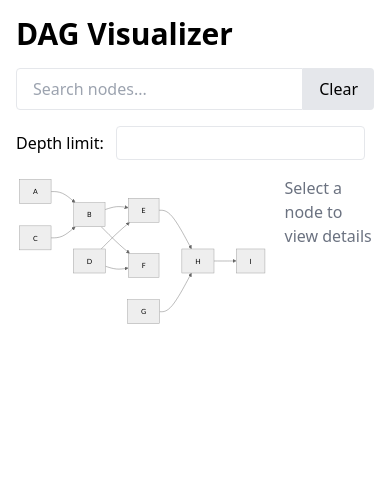
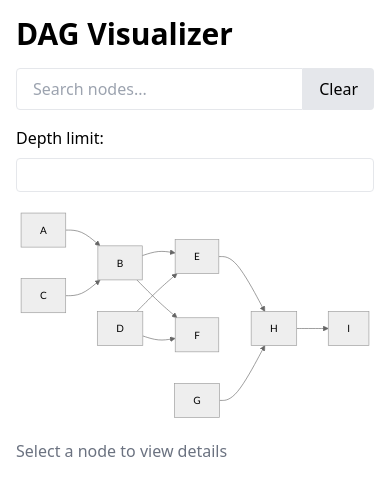
Before and after one commit to danieloi/fluffy-octo-goggles, a SvelteKit app: page / in a window 390 px wide. Shown: the top 496 px of the page. Built offline with nearby package versions, Linux system fonts and the light colour scheme.

Commit message:
improve responsiveness

```diff
--- a/src/routes/+page.svelte
+++ b/src/routes/+page.svelte
@@ -61,23 +61,23 @@
     />
   </div>
 
-  <div class="mb-4">
-    <label for="depth" class="mr-2">Depth limit:</label>
+  <div class="mb-4 flex flex-wrap items-center">
+    <label for="depth" class="mr-2 mb-2 sm:mb-0">Depth limit:</label>
     <input
       type="number"
       id="depth"
       min="1"
       value={depth === Infinity ? "" : depth}
       oninput={handleDepthChange}
-      class="border rounded px-2 py-1"
+      class="border rounded px-2 py-1 w-full sm:w-auto"
     />
   </div>
 
-  <div class="flex">
-    <div class="w-3/4 pr-4">
+  <div class="flex flex-col lg:flex-row">
+    <div class="w-full lg:w-3/4 lg:pr-4 mb-4 lg:mb-0">
       <Graph data={graphData} onNodeSelect={handleNodeSelect} />
     </div>
-    <div class="w-1/4">
+    <div class="w-full lg:w-1/4">
       <NodeDetails node={selectedNode} />
     </div>
   </div>
```
